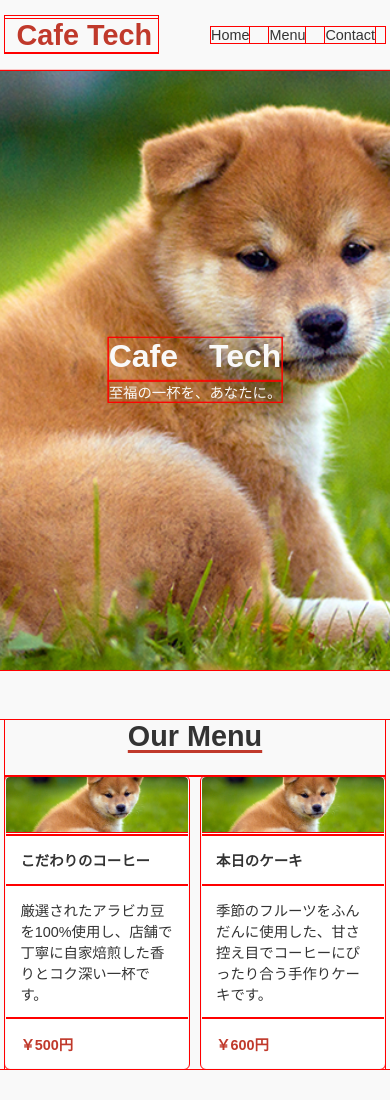
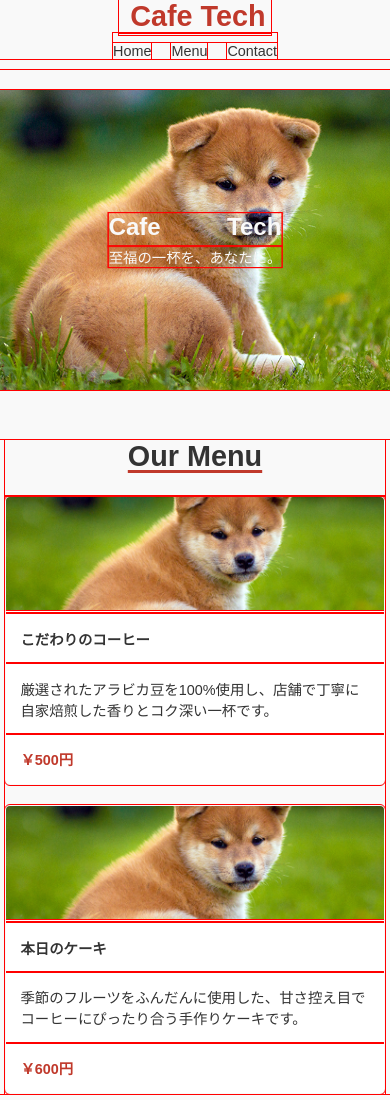
Before and after one commit to kayabuk1/iot-frontend-practice, a website: page 20250513html/test.html in a window 390 px wide. Shown: the top 1100 px of the page. Drawn offline with Linux system fonts and the light colour scheme.

Commit message:
Update Live Server port and add mobile responsive styles to test.html

```diff
--- a/20250513html/test.html
+++ b/20250513html/test.html
@@ -85,6 +85,45 @@
         margin:0;}
         footer p{padding:1em; margin:0 auto; width:max-content;}
 
+        /* =========================================================
+   📱 スマホ・タブレット向けメディアクエリ（767px以下で発動）
+   ========================================================= */
+@media screen and (max-width: 767px) {
+
+    /* 1. ヘッダーのレイアウト変更（縦並びにして溢れるのを防ぐ） */
+    header {
+        height: auto; /* 高さを70px固定から、中身に合わせて自動で伸びるように変更 */
+        padding-bottom: 10px;
+    }
+    header .wrapper {
+        flex-direction: column; /* 横並びから縦並びに変更 */
+        justify-content: center;
+    }
+    header nav ul {
+        padding-right: 0;
+        margin-top: 10px; /* タイトルとメニューの間に隙間を作る */
+    }
+
+    /* 2. メインビジュアルの高さ調整 */
+    #mainvisual {
+        height: 300px; /* PCでは600pxだったものを半分に縮小 */
+        margin-top: 90px; /* 縦に伸びたヘッダーの分、開始位置を下にずらす */
+    }
+    #mainvisual h2 {
+        font-size: 1.5rem; /* スマホ用に文字も少し小さく */
+    }
+
+    /* 3. Our Menu のグリッド（表）を2列から1列に変更！ */
+    #ourmenu dl {
+        grid-template-columns: 1fr; /* ⭕ ここが魔法！ 1fr 1fr だったものを 1fr に上書き */
+        grid-row-gap: 20px;         /* 縦に並ぶので、縦の隙間を追加 */
+    }
+
+    /* 4. Contactフォームの幅を画面いっぱいに広げる */
+    #contact {
+        width: 90%; /* PCでは40%に制限していた幅を、スマホ画面の90%まで広げる */
+    }
+}
      </style>
 </head>
 <body id="top">
```
